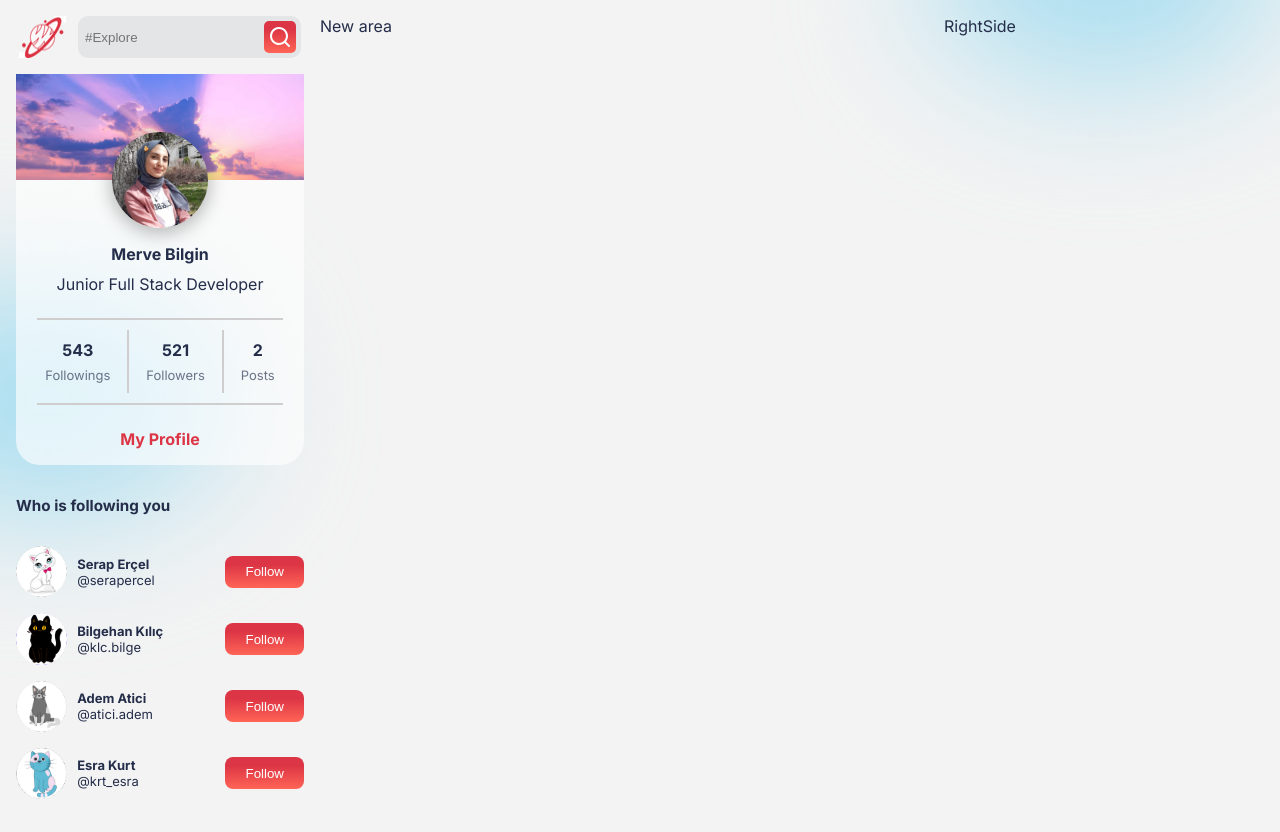
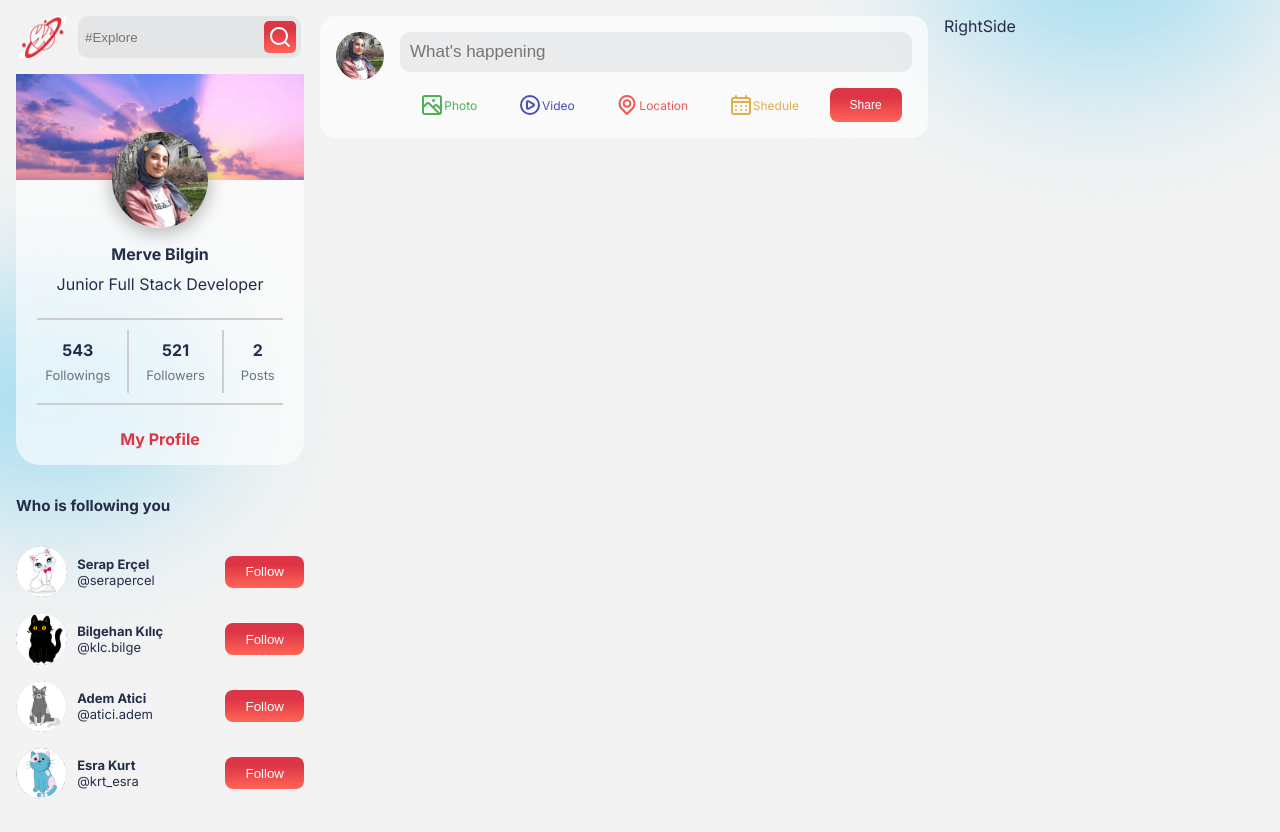
Before and after one commit to mervebilgin/Social_Media_Website, a React (Create React App) app in the folder client/: page / in a window 1280 px wide. Built offline with nearby package versions, Linux system fonts and the light colour scheme.

Commit message:
Create postshare section

```diff
--- /dev/null
+++ b/client/src/components/PostShare/PostShare.css
@@ -0,0 +1,79 @@
+.PostShare{
+    display: flex;
+    gap: 1rem;
+    background-color: var(--cardColor);
+    padding: 1rem;
+    border-radius: 1rem;
+}
+
+.PostShare>img{
+    border-radius: 50%;
+    width: 3rem;
+    height: 3rem;
+}
+
+.PostShare>div{
+    display: flex;
+    flex-direction: column;
+    width: 90%;
+    gap: 1rem;
+}
+
+.PostShare>div>input{
+    background-color: var(--inputColor);
+    border-radius: 10px;
+    padding: 10px;
+    font-size: 17px;
+    border: none;
+    outline: none;
+}
+
+
+
+
+
+.postOptions{
+    display: flex;
+    justify-content: space-around;
+}
+
+.option{
+    padding: 5px;
+    padding-left: 10px;
+    padding-right: 10px;
+    border-radius: 10px;
+    display: flex;
+    align-items: center;
+    justify-content: center;
+    font-size: 12px;
+}
+
+.option:hover{
+    cursor: pointer;
+}
+
+.ps-button{
+    padding: 5px;
+    padding-left: 20px;
+    padding-right: 20px;
+    font-size: 12px
+}
+
+
+.previewImage{
+    position: relative;
+}
+
+.previewImage>svg{
+    position: absolute;
+    right: 1rem;
+    top: 0.5rem;
+    cursor: pointer;
+}
+
+.previewImage>img{
+    width: 100%;
+    max-height: 20rem;
+    object-fit: cover;
+    border-radius: 0.5rem;
+}
--- /dev/null
+++ b/client/src/components/PostShare/PostShare.jsx
@@ -0,0 +1,72 @@
+import React, { useState, useRef } from "react";
+import ProfileImage from "../../img/profileImg.jpg";
+import "./PostShare.css";
+import { UilScenery } from "@iconscout/react-unicons";
+import { UilPlayCircle } from "@iconscout/react-unicons";
+import { UilLocationPoint } from "@iconscout/react-unicons";
+import { UilSchedule } from "@iconscout/react-unicons";
+import { UilTimes } from "@iconscout/react-unicons";
+
+
+const PostShare = () => {
+  const [image, setImage] = useState(null);
+  const imageRef = useRef();
+
+  const onImageChange = (event) => {
+    if (event.target.files && event.target.files[0]) {
+      let img = event.target.files[0];
+      setImage({
+        image: URL.createObjectURL(img),
+      });
+    }
+  };
+  return (
+    <div className="PostShare">
+      <img src={ProfileImage} alt="" />
+      <div>
+        <input type="text" placeholder="What's happening" />
+        <div className="postOptions">
+          <div className="option" style={{ color: "var(--photo)" }}
+          onClick={()=>imageRef.current.click()}
+          >
+            <UilScenery />
+            Photo
+          </div>
+          <div className="option" style={{ color: "var(--video)" }}>
+            <UilPlayCircle />
+            Video
+          </div>{" "}
+          <div className="option" style={{ color: "var(--location)" }}>
+            <UilLocationPoint />
+            Location
+          </div>{" "}
+          <div className="option" style={{ color: "var(--shedule)" }}>
+            <UilSchedule />
+            Shedule
+          </div>
+          <button className="button ps-button">Share</button>
+          <div style={{ display: "none" }}>
+            <input
+              type="file"
+              name="myImage"
+              ref={imageRef}
+              onChange={onImageChange}
+            />
+          </div>
+        </div>
+      {image && (
+
+        <div className="previewImage">
+          <UilTimes onClick={()=>setImage(null)}/>
+          <img src={image.image} alt="" />
+        </div>
+
+      )}
+
+
+      </div>
+    </div>
+  );
+};
+
+export default PostShare;
--- a/client/src/components/PostSide/PostSide.jsx
+++ b/client/src/components/PostSide/PostSide.jsx
@@ -1,10 +1,10 @@
 import React from 'react'
+import PostShare from '../PostShare/PostShare'
 import './PostSide.css'
-
 const PostSide = () => {
   return (
    <div className="PostSide">
-       New area
+       <PostShare/>
    </div>
   )
 }
```
